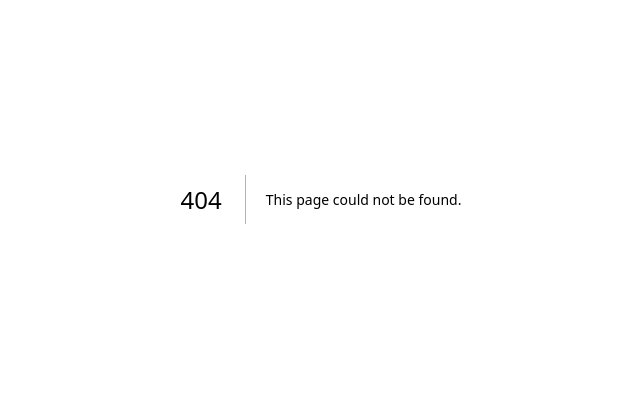
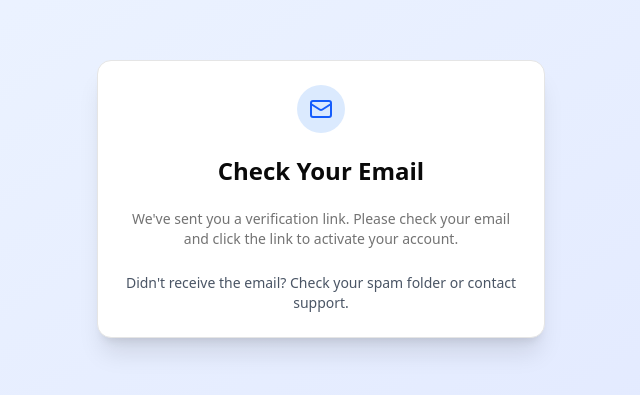
Before and after one commit to Dapheureux/africafreelancer, a Next.js app: page /auth/verify-email in a window 1280 px wide. Before the commit this address had no page. Shown: the part 201-596 px from the top of the page, without its empty margins (319-959 px from the left). Built offline with nearby package versions, Linux system fonts and the light colour scheme.

Commit message:
VerifyEmailPage

```diff
--- /dev/null
+++ b/app/auth/verify-email/page.tsx
@@ -0,0 +1,27 @@
+import { Card, CardContent, CardDescription, CardHeader, CardTitle } from "@/components/ui/card"
+import { Mail } from "lucide-react"
+
+export default function VerifyEmailPage() {
+  return (
+    <div className="min-h-screen flex items-center justify-center bg-gradient-to-br from-blue-50 to-indigo-100 p-4">
+      <div className="w-full max-w-md">
+        <Card className="shadow-xl">
+          <CardHeader className="text-center space-y-4">
+            <div className="mx-auto w-12 h-12 bg-blue-100 rounded-full flex items-center justify-center">
+              <Mail className="w-6 h-6 text-blue-600" />
+            </div>
+            <CardTitle className="text-2xl font-bold">Check Your Email</CardTitle>
+            <CardDescription>
+              We&apos;ve sent you a verification link. Please check your email and click the link to activate your account.
+            </CardDescription>
+          </CardHeader>
+          <CardContent className="text-center">
+            <p className="text-sm text-gray-600">
+              Didn&apos;t receive the email? Check your spam folder or contact support.
+            </p>
+          </CardContent>
+        </Card>
+      </div>
+    </div>
+  )
+}
```
